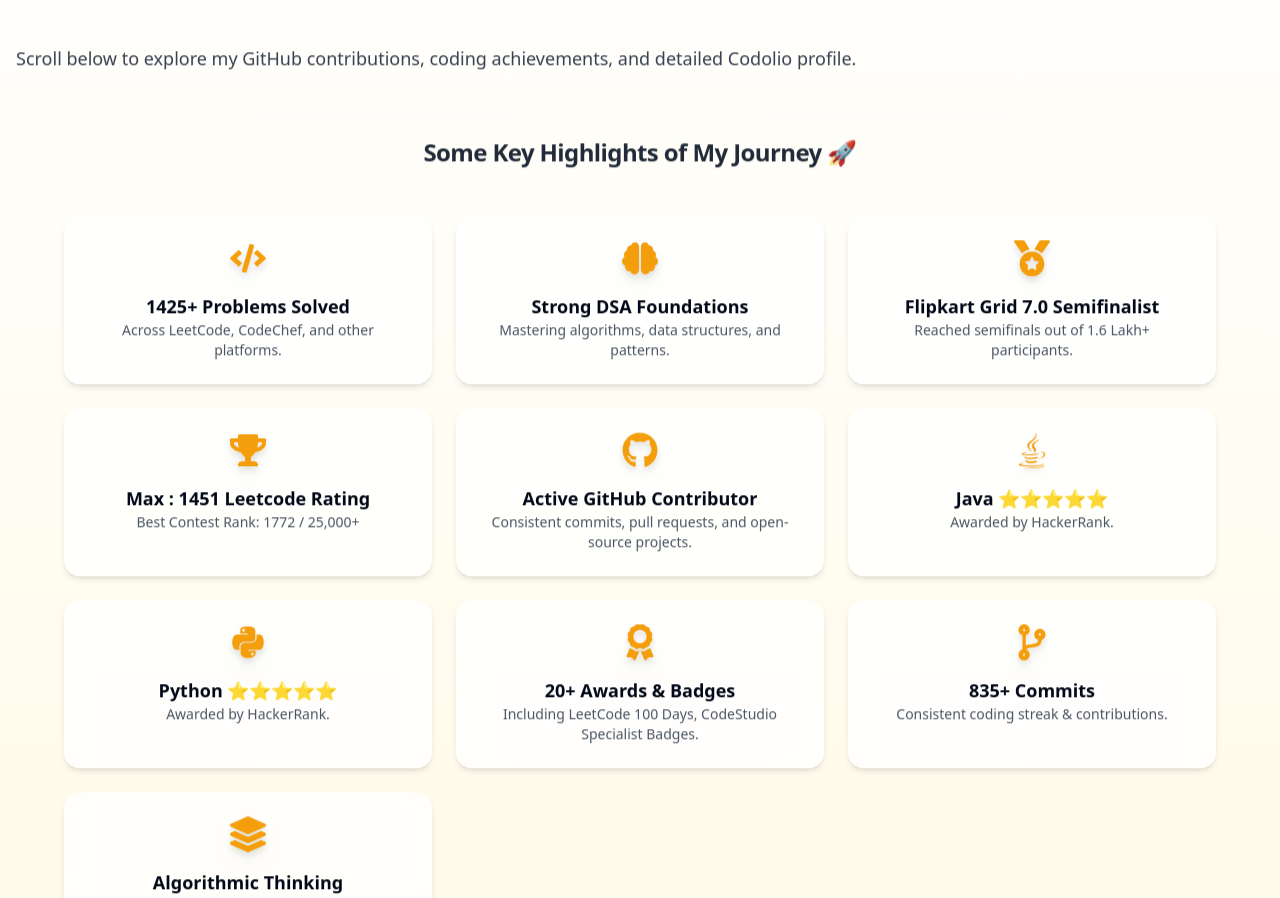
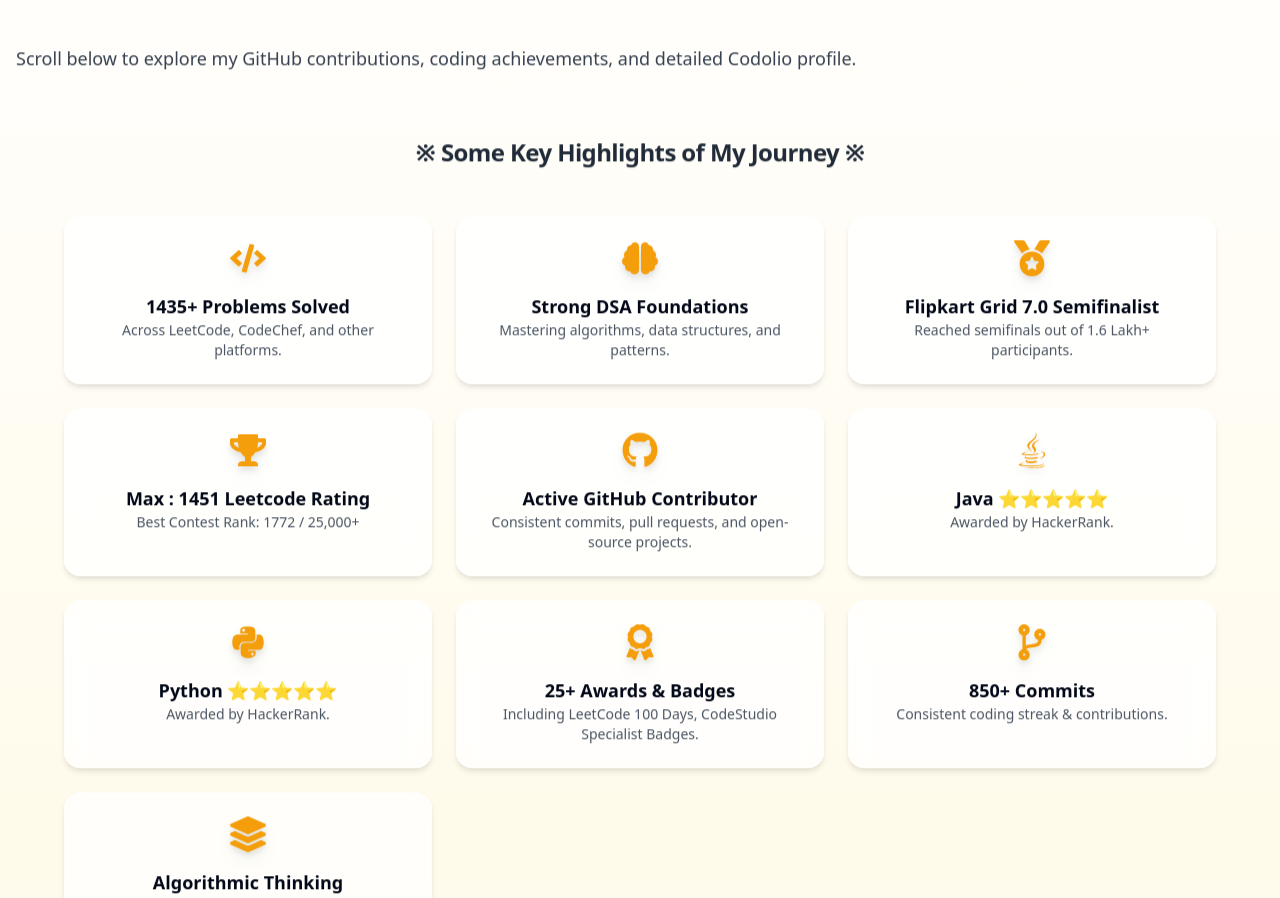
Before and after one commit to Mahadevan2005/Latest_Portfolio, a React (Vite) app: page /codolio in a window 1280 px wide. Shown: the part 300-1198 px from the top of the page. Built offline with nearby package versions, Linux system fonts and the light colour scheme.

Commit message:
Updated codolio.tsx

```diff
--- a/src/components/Home/About.tsx
+++ b/src/components/Home/About.tsx
@@ -29,7 +29,7 @@
       className="section bg-gradient-to-b from-amber-50 via-white to-amber-100 dark:from-gray-900 dark:via-gray-800 dark:to-gray-900"
     >
       <div className="container-custom lg:text-left">
-        <SectionHeading title="About Me" />
+        <SectionHeading title="About Me :)" />
 
         {/* Intro Text */}
         <div className="max-w-4xl mx-auto space-y-6">
--- a/src/pages/Codolio.tsx
+++ b/src/pages/Codolio.tsx
@@ -16,15 +16,15 @@
 import { ExternalLink } from "lucide-react";
 
 const highlights = [
-  { icon: <FaCode />, title: "1425+ Problems Solved", subtitle: "Across LeetCode, CodeChef, and other platforms." },
+  { icon: <FaCode />, title: "1435+ Problems Solved", subtitle: "Across LeetCode, CodeChef, and other platforms." },
   { icon: <FaBrain />, title: "Strong DSA Foundations", subtitle: "Mastering algorithms, data structures, and patterns." },
   { icon: <FaMedal />, title: "Flipkart Grid 7.0 Semifinalist", subtitle: "Reached semifinals out of 1.6 Lakh+ participants." },
   { icon: <FaTrophy />, title: "Max : 1451 Leetcode Rating", subtitle: "Best Contest Rank: 1772 / 25,000+" },
   { icon: <FaGithub />, title: "Active GitHub Contributor", subtitle: "Consistent commits, pull requests, and open-source projects." },
   { icon: <FaJava />, title: "Java ⭐⭐⭐⭐⭐", subtitle: "Awarded by HackerRank." },
   { icon: <FaPython />, title: "Python ⭐⭐⭐⭐⭐", subtitle: "Awarded by HackerRank." },
-  { icon: <FaAward />, title: "20+ Awards & Badges", subtitle: "Including LeetCode 100 Days, CodeStudio Specialist Badges." },
-  { icon: <FaCodeBranch />, title: "835+ Commits", subtitle: "Consistent coding streak & contributions." },
+  { icon: <FaAward />, title: "25+ Awards & Badges", subtitle: "Including LeetCode 100 Days, CodeStudio Specialist Badges." },
+  { icon: <FaCodeBranch />, title: "850+ Commits", subtitle: "Consistent coding streak & contributions." },
   { icon: <FaLayerGroup />, title: "Algorithmic Thinking", subtitle: "Breaking down complex problems into efficient solutions." },
 ];
 
@@ -66,7 +66,7 @@
           transition={{ duration: 0.6, delay: 0.2 }}
           className="mt-16 text-2xl font-bold text-gray-800 dark:text-gray-200 text-center"
         >
-          Some Key Highlights of My Journey 🚀
+          ※ Some Key Highlights of My Journey ※
         </motion.h3>
 
         {/* Highlights */}
--- a/src/pages/Experience.tsx
+++ b/src/pages/Experience.tsx
@@ -71,7 +71,7 @@
         </motion.div>
 
         {/* Experience Cards */}
-        <div className="mt-12 space-y-12">
+        <div className="mt-12 space-y-6">
           {experienceData.map((exp, idx) => (
             <ExperienceCard key={exp.id} experience={exp} index={idx} />
           ))}
```
